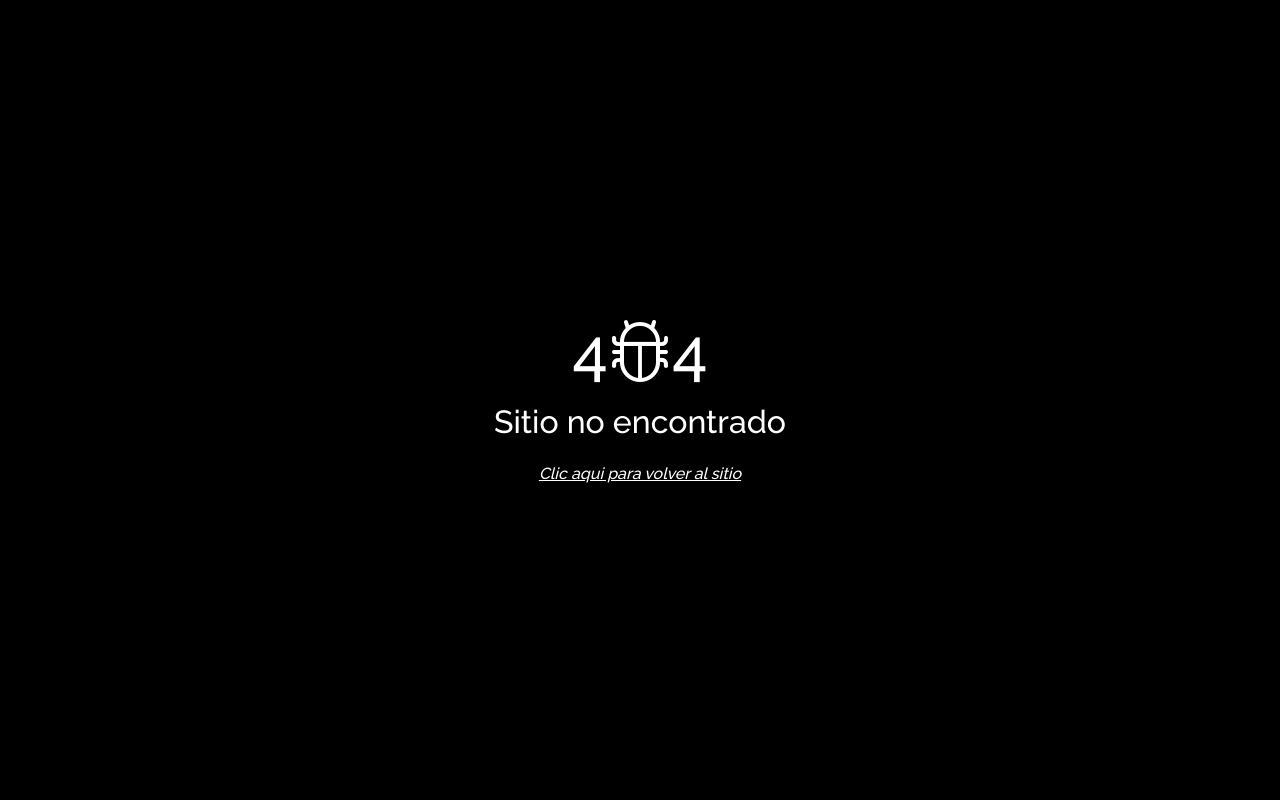
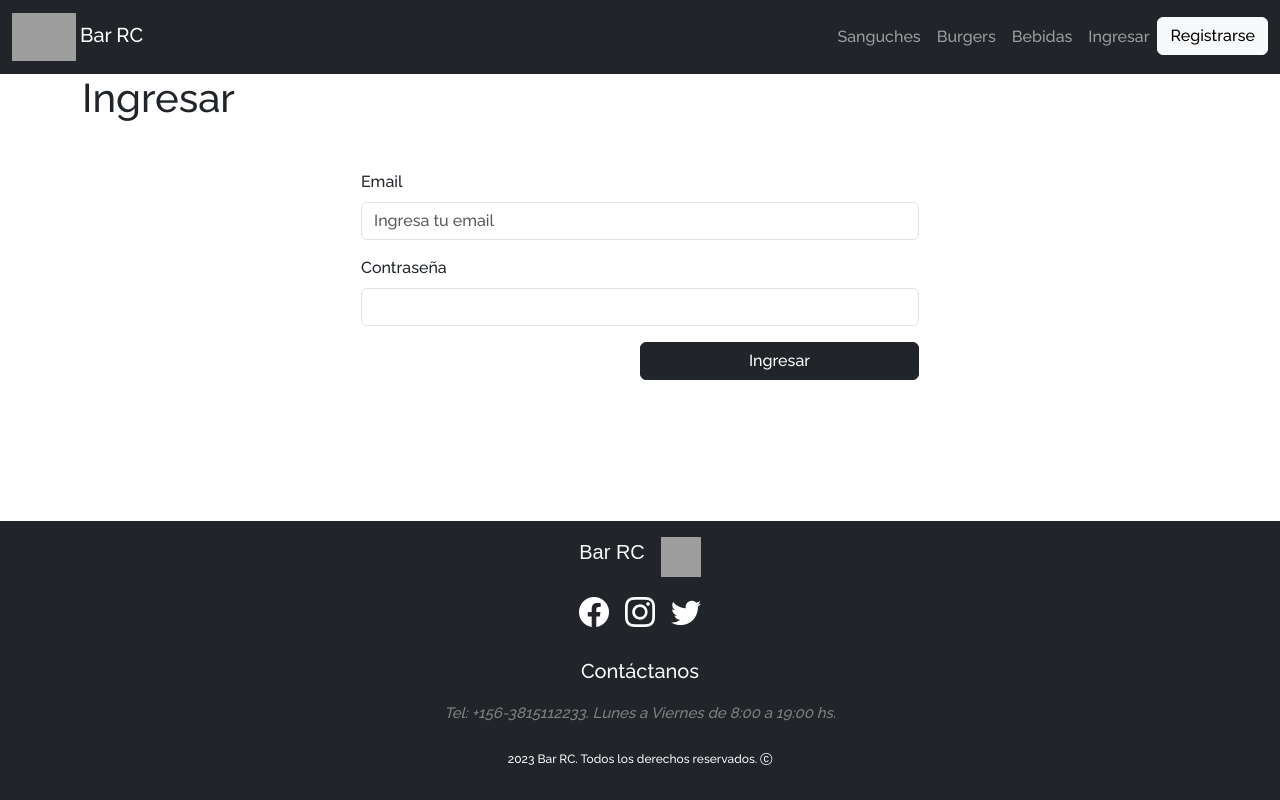
Before and after one commit to nicofcabrera/front-menubarRC, a React (Create React App) app: page /login in a window 1280 px wide. Built offline with nearby package versions, Linux system fonts and the light colour scheme; grey boxes are pictures that could not be loaded.

Commit message:
de a poco vamos agregando funcionalidad de login

```diff
--- a/public/index.html
+++ b/public/index.html
@@ -17,9 +17,9 @@
 
     <title>Tu Menu Virtual - Registrate y genera una carta virtual moderna para tus clientes.</title>
   </head>
-  <body id="root">
+  <body>
     <!-- <noscript>You need to enable JavaScript to run this app.</noscript> -->
-
+    <div id="root"></div>
 
     <!-- JS Bootstrap -->
     <script src="https://cdn.jsdelivr.net/npm/bootstrap@5.3.0-alpha1/dist/js/bootstrap.bundle.min.js"
--- a/src/App.js
+++ b/src/App.js
@@ -3,6 +3,8 @@ import Home from './Components/Home/Home';
 import { BrowserRouter, Route, Routes} from 'react-router-dom';
 import ErrorPage from './Components/ErrorPage/ErrorPage';
 import PruebasBackend from './Components/PruebasBackend/PruebasBackend';
+import Login from './Components/Login/Login';
+import Registro from './Components/Registro/Registro';
 
 function App() {
 
@@ -11,6 +13,8 @@ function App() {
       <BrowserRouter>
         <Routes>
           <Route path='/' element={<Home />} />
+          <Route path='/login' element={<Login />} />
+          <Route path='/registro' element={<Registro />} />
           <Route path='*' element={<ErrorPage />} />
           <Route path='/prueba' element={<PruebasBackend/>} />
         </Routes>
--- a/src/Components/Footer/Footer.js
+++ b/src/Components/Footer/Footer.js
@@ -1,16 +1,16 @@
 import React from 'react'
 import './footer.css';
 
-const Footer = () => {
+const Footer = ({styles}) => {
   return (
-    <footer>
+    <footer className={styles ? `${styles}`: 'footer'}>
       <div className='footer-menu py-3 bg-dark'>
       <div className='footer-titulo-logo'>
         <div className='footer-titulo text-light'>
-          <p>TUMENU DIGITAL</p>
+          <p>Bar RC</p>
         </div>
         <div>
-          <img className='footer-logo' src='https://i.postimg.cc/brMCVGc8/Whats-App-Image-2023-02-09-at-02-15-12-1.jpg' alt=''></img>
+          <img className='footer-logo' src='https://i.ibb.co/HTpxrx5/jarro.png' alt='logo bar rc'></img>
         </div>
       </div>
         <div className='footer-redes text-light my-2'>
@@ -29,11 +29,11 @@ const Footer = () => {
         <p>Contáctanos</p>
         </div>
         <div className='descripcion'>
-          <p>Tel: +156-3815553413. Lunes a Viernes de 8:00 a 19:00 hs.</p>
+          <p>Tel: +156-3815112233. Lunes a Viernes de 8:00 a 19:00 hs.</p>
         </div>
       </div>
       <div className='footer-derechos text-light'>
-        <p>2023 TUMENU DIGITAL. Todos los derechos reservados. <i className="bi bi-c-circle"></i></p>
+        <p>2023 Bar RC. Todos los derechos reservados. <i className="bi bi-c-circle"></i></p>
       </div>
 
     </div>
--- a/src/Components/Login/Login.js
+++ b/src/Components/Login/Login.js
@@ -1,25 +1,50 @@
-import React from 'react'
+import React, { useState } from 'react'
+import NavbarLanding from '../NavbarLanding/NavbarLanding'
+import Footer from '../Footer/Footer'
+import axios from 'axios'
 
 const Login = () => {
+
+  const [login, setLogin] = useState({})
+
+  const handleChange = (e) => {
+    const { name, value } = e.target
+    setLogin({
+      ...login,
+      [name]:value
+    })
+  }
+
+  const onLogin = async () => {
+    console.log(login)
+
+    const {data} = await axios.post('http://localhost:8000/userlogin', login);
+    console.log(data)
+    alert(data.ingreso ? 'usuario coincide!' : 'User incorrecto')
+    // window.location = 'http://localhost:3000/login'
+
+  }
   return (
-    <div>
-      <form>
-        <div class="mb-3 justify-content-center align-items-center">
-          <label for="exampleInputEmail1" class="form-label">Email address</label>
-          <input type="email" class="form-control" id="exampleInputEmail1" aria-describedby="emailHelp"/>
-          <div id="emailHelp" class="form-text">We'll never share your email with anyone else.</div>
-        </div>
-        <div class="mb-3">
-          <label for="exampleInputPassword1" class="form-label">Password</label>
-          <input type="password" class="form-control" id="exampleInputPassword1"/>
-        </div>
-        <div class="mb-3 form-check">
-          <input type="checkbox" class="form-check-input" id="exampleCheck1"/>
-          <label class="form-check-label" for="exampleCheck1">Check me out</label>
-        </div>
-        <button type="submit" class="btn btn-primary">Submit</button>
-      </form>
-    </div>
+    <>
+     <NavbarLanding title='Bar RC' linkUno={'Sanguches'} linkDos={'Burgers'} linkTres={'Bebidas'} linkCuatro={'Ingresar'} linkCinco={'Registrarse'} />
+    <main>
+      <div className="container">
+        <h1>Ingresar</h1>
+        <form className='w-50 mx-auto mt-5'>
+          <div className="mb-3 justify-content-center align-items-center">
+            <label htmlFor="exampleInputEmail1" className="form-label">Email</label>
+            <input type="email" className="form-control" id="exampleInputEmail1" aria-describedby="emailHelp" placeholder='Ingresa tu email' name='email' onChange={handleChange}/>
+          </div>
+          <div className="mb-3">
+            <label htmlFor="exampleInputPassword1" className="form-label">Contraseña</label>
+            <input type="password" className="form-control" id="exampleInputPassword1" name='password' onChange={handleChange}/>
+          </div>
+          <button type="button" className="btn btn-dark w-50 d-block mx-auto mx-md-0 ms-md-auto" onClick={onLogin}>Ingresar</button>
+       </form>
+      </div>
+      </main>
+      <Footer styles={'position-absolute bottom-0 w-100'} />
+    </>
   )
 }
 
--- a/src/Components/NavbarLanding/NavbarLanding.js
+++ b/src/Components/NavbarLanding/NavbarLanding.js
@@ -27,10 +27,10 @@ const NavbarLanding = ({title, linkUno, linkDos, linkTres, linkCuatro, linkCinco
             <a className="nav-link link_navegacion"  aria-current="page" href={'#'+linkTres}>{linkTres}</a>
           </li>
           <li className="nav-item">
-            <a className="nav-link link_navegacion" aria-current="page" href={'#'+linkCuatro}>{linkCuatro}</a>
+            <a className="nav-link link_navegacion" aria-current="page" href='/login'>{linkCuatro}</a>
           </li>
           <li className="nav-item">
-            <a className="btn btn-light" aria-current="page" href={'#'+linkCinco}>{linkCinco}</a>
+            <a className="btn btn-light" aria-current="page" href='/registro'>{linkCinco}</a>
           </li>
         </ul>
       </div>
--- /dev/null
+++ b/src/Components/Registro/Registro.js
@@ -0,0 +1,59 @@
+import React, { useState } from 'react'
+import NavbarLanding from '../NavbarLanding/NavbarLanding'
+import Footer from '../Footer/Footer'
+import axios from 'axios'
+
+const Registro = () => {
+
+    const [register, setRegister] = useState({})
+
+  const handleChange = (e) => {
+    const { name, value } = e.target
+    setRegister({
+      ...register,
+      estado: 'pendiente',
+      rol: 'user',
+      [name]:value
+    })
+  }
+
+  const onRegister = async () => {
+    console.log(register)
+    let confirma = window.confirm('Desea Registrarse?');
+    if (confirma) {
+      await axios.post('http://localhost:8000/post-user', register);
+      alert('Usuario registrado!')
+      window.location = 'http://localhost:3000/login'
+    }
+  }
+
+  return (
+    <>
+     <NavbarLanding title='Bar RC' linkUno={'Sanguches'} linkDos={'Burgers'} linkTres={'Bebidas'} linkCuatro={'Ingresar'} linkCinco={'Registrarse'} />
+    <main>
+      <div className="container">
+        <h1>Registro</h1>
+        <form className='w-50 mx-auto mt-5'>
+          <div className="mb-3 justify-content-center align-items-center">
+            <label htmlFor="lbl-name" className="form-label">Nombre</label>
+            <input type="text" className="form-control" id="lbl-name"  placeholder='Ingresa tu nombre' name='nombre' onChange={handleChange} required/>
+          </div>
+          <div className="mb-3 justify-content-center align-items-center">
+            <label htmlFor="exampleInputEmail1" className="form-label">Email</label>
+            <input type="email" className="form-control" id="exampleInputEmail1" aria-describedby="emailHelp" placeholder='Ingresa tu email' name='email' onChange={handleChange} required/>
+          </div>
+          <div className="mb-3">
+            <label htmlFor="exampleInputPassword1" className="form-label">Contraseña</label>
+            <input type="password" className="form-control" id="exampleInputPassword1" name='password' onChange={handleChange} required/>
+          </div>
+          <button type="button" className="btn btn-dark w-50 d-block mx-auto mx-md-0 ms-md-auto" onClick={onRegister}>Registrarse</button>
+          {/* <button type="submit" className="btn btn-dark w-50 d-block mx-auto mx-md-0 ms-md-auto" >Registrarse</button> */}
+       </form>
+      </div>
+      </main>
+      <Footer styles={'position-absolute bottom-0 w-100'} />
+    </>
+  )
+}
+
+export default Registro
```
Also changed, not shown: src/Components/PruebasBackend/PruebasBackend.js (line endings or trailing spaces).
